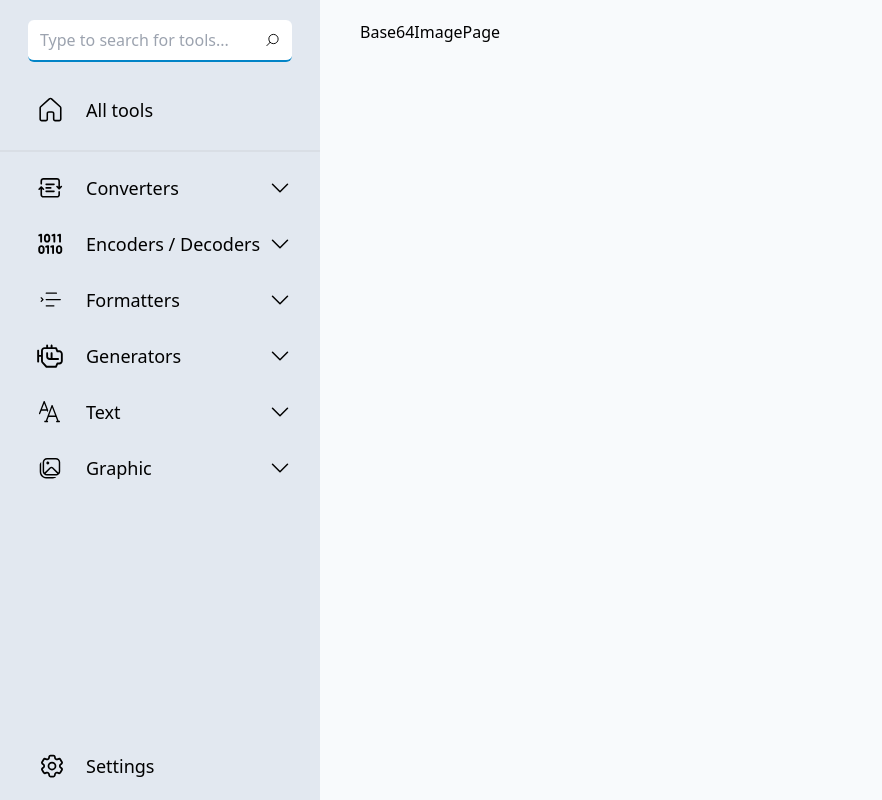
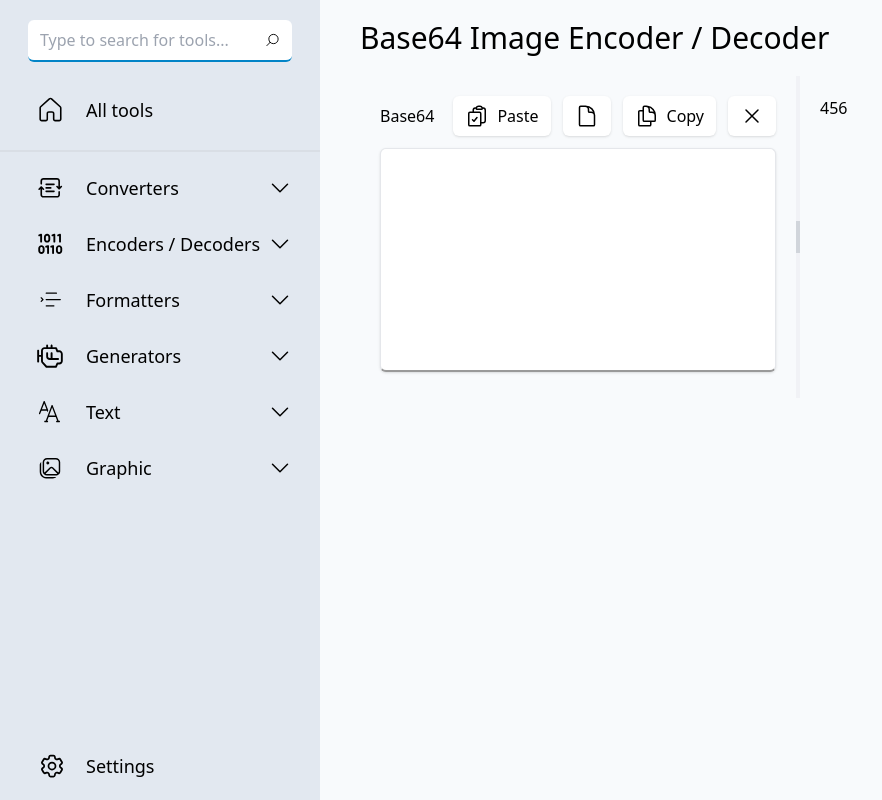
Before and after one commit to lesliechueng1996/dev-tools, a Next.js app: page /encoders-decoders/base64-image in a window 1280 px wide. Shown: the whole page, without its empty margins (0-882 px from the left). Built offline with nearby package versions, Linux system fonts and the light colour scheme.

Commit message:
create splitter view component

```diff
--- a/app/encoders-decoders/base64-image/page.tsx
+++ b/app/encoders-decoders/base64-image/page.tsx
@@ -1,5 +1,134 @@
+'use client';
+
+import SplitterView from '@/components/SplitterView';
+import {
+  ClipboardDocumentCheckIcon,
+  DocumentDuplicateIcon,
+  DocumentIcon,
+  XMarkIcon,
+} from '@heroicons/react/24/outline';
+import { useRef, useState } from 'react';
+
 function Base64ImagePage() {
-  return <div>Base64ImagePage</div>;
+  const inputFileRef = useRef<HTMLInputElement>(null);
+  const [inputText, setInputText] = useState('');
+
+  const clearInput = () => {
+    setInputText('');
+  };
+
+  const readClipboard = () => {
+    const clipboard = navigator.clipboard;
+    if (clipboard) {
+      navigator.clipboard.readText().then((text) => {
+        setInputText(text);
+      });
+    }
+  };
+
+  const writeClipboard = () => {
+    const clipboard = navigator.clipboard;
+    if (clipboard) {
+      clipboard.writeText(inputText);
+    }
+  };
+
+  const chooseFile = () => {
+    if (inputFileRef.current) {
+      inputFileRef.current.click();
+    }
+  };
+
+  const onChangeFile = () => {
+    if (inputFileRef.current && inputFileRef.current.files) {
+      const file = inputFileRef.current.files[0];
+      const reader = new FileReader();
+
+      reader.addEventListener('load', () => {
+        const fileContent = reader.result as string;
+        setInputText(fileContent);
+      });
+
+      reader.readAsText(file);
+
+      inputFileRef.current.value = '';
+    }
+  };
+
+  const Base64Panel = (
+    <div>
+      <div className="flex items-center justify-between mb-3">
+        <h2>Base64</h2>
+        <div className="flex gap-3">
+          <button
+            className="bg-white rounded-md px-3 py-2 flex items-center gap-2 shadow"
+            title="Paste"
+            onClick={readClipboard}
+          >
+            <ClipboardDocumentCheckIcon className="w-6 h-6" />
+            Paste
+          </button>
+          <button
+            className="bg-white rounded-md px-3 py-2 shadow"
+            title="Load a file"
+            onClick={chooseFile}
+          >
+            <DocumentIcon className="w-6 h-6" />
+            <input
+              type="file"
+              accept="text/*"
+              className="hidden"
+              ref={inputFileRef}
+              onChange={onChangeFile}
+            />
+          </button>
+          <button
+            className="bg-white rounded-md px-3 py-2 flex items-center gap-2 shadow"
+            title="Copy"
+            onClick={writeClipboard}
+          >
+            <DocumentDuplicateIcon className="w-6 h-6" />
+            Copy
+          </button>
+          <button
+            className="bg-white rounded-md px-3 py-2 shadow"
+            title="Clear"
+            onClick={clearInput}
+          >
+            <XMarkIcon className="w-6 h-6" />
+          </button>
+        </div>
+      </div>
+      <div>
+        <textarea
+          className="w-full h-56 shadow border border-b-black/40 border-b-2 rounded-md resize-none outline-none p-3"
+          value={inputText}
+          onChange={(e) => setInputText(e.target.value)}
+        ></textarea>
+      </div>
+    </div>
+  );
+
+  const ImagePanel = (
+    <div>
+      <h2>Image</h2>
+      <div>// react-dropzone</div>
+    </div>
+  );
+
+  return (
+    <div>
+      <h1 className="text-3xl mb-5">Base64 Image Encoder / Decoder</h1>
+      <div>
+        <SplitterView
+          leftChild={Base64Panel}
+          rightChild={<div>456</div>}
+          leftMin={100}
+          rightMin={100}
+        />
+      </div>
+    </div>
+  );
 }
 
 export default Base64ImagePage;
--- /dev/null
+++ b/components/SplitterView.tsx
@@ -0,0 +1,71 @@
+'use client';
+
+import React, { useRef, useCallback, useState } from 'react';
+
+type Props = {
+  leftChild: JSX.Element;
+  rightChild: JSX.Element;
+  leftMin: number;
+  rightMin: number;
+};
+
+let startX = 0;
+
+function SplitterView({ leftChild, rightChild, leftMin, rightMin }: Props) {
+  const rootRef = useRef<HTMLDivElement>(null);
+  const leftWidthRef = useRef(50);
+
+  const [leftWidth, setLeftWidth] = useState(50);
+  const [rightWidth, setRighWidth] = useState(50);
+  const lastLeft = useRef(leftWidth);
+
+  const onMouseMove = useCallback((e: MouseEvent) => {
+    const width = rootRef.current!.clientWidth;
+    const x = e.clientX - startX;
+
+    const left = (lastLeft.current * width) / 100 + x;
+    if (left <= leftMin) {
+      return;
+    }
+    if (width - left <= rightMin) {
+      return;
+    }
+    leftWidthRef.current = (left * 100) / width;
+    setLeftWidth((left * 100) / width);
+    setRighWidth(((width - left) * 100) / width);
+  }, []);
+
+  const onMouseUp = useCallback(() => {
+    window.removeEventListener('mousemove', onMouseMove);
+    window.removeEventListener('mouseup', onMouseUp);
+  }, [onMouseMove]);
+
+  const registerMouseMoveEvent = useCallback(
+    (e: React.MouseEvent) => {
+      startX = e.clientX;
+      lastLeft.current = leftWidthRef.current;
+      window.addEventListener('mousemove', onMouseMove);
+      window.addEventListener('mouseup', onMouseUp);
+    },
+    [onMouseMove, onMouseUp]
+  );
+
+  return (
+    <div className="flex w-full h-full" ref={rootRef}>
+      <div className="p-5" style={{ flexBasis: `calc(${leftWidth}% - 4px)` }}>
+        {leftChild}
+      </div>
+      <div
+        className="w-1 bg-gray-200/40 flex items-center cursor-col-resize active:bg-gray-300 transition-colors duration-300"
+        onMouseDown={registerMouseMoveEvent}
+      >
+        <div className="w-1 h-8 bg-gray-300"></div>
+      </div>
+      <div className="p-5" style={{ flexBasis: `calc(${rightWidth}% - 4px)` }}>
+        {rightChild}
+      </div>
+    </div>
+  );
+}
+
+export default SplitterView;
```
